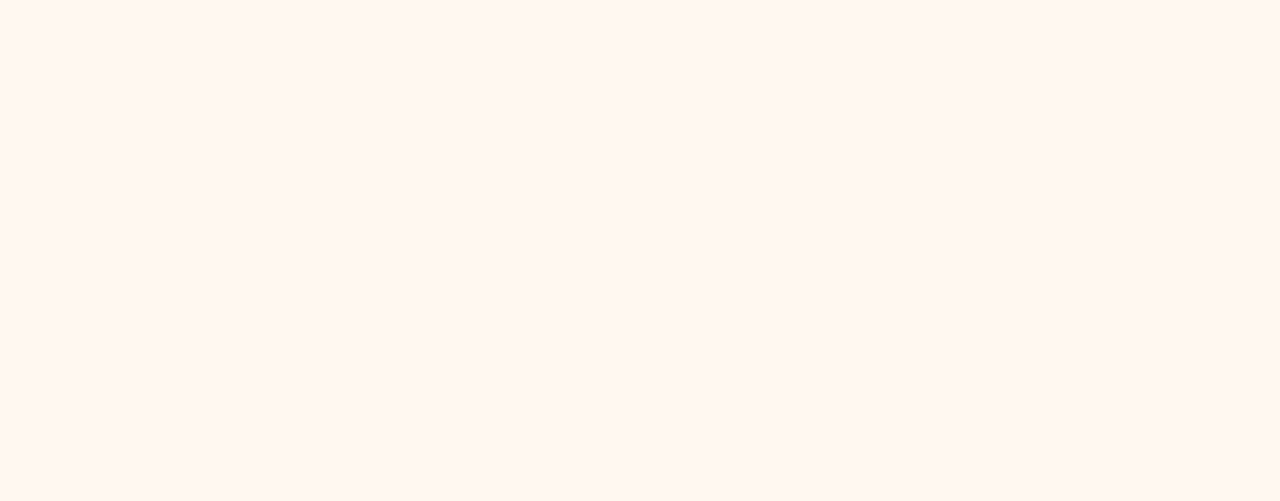
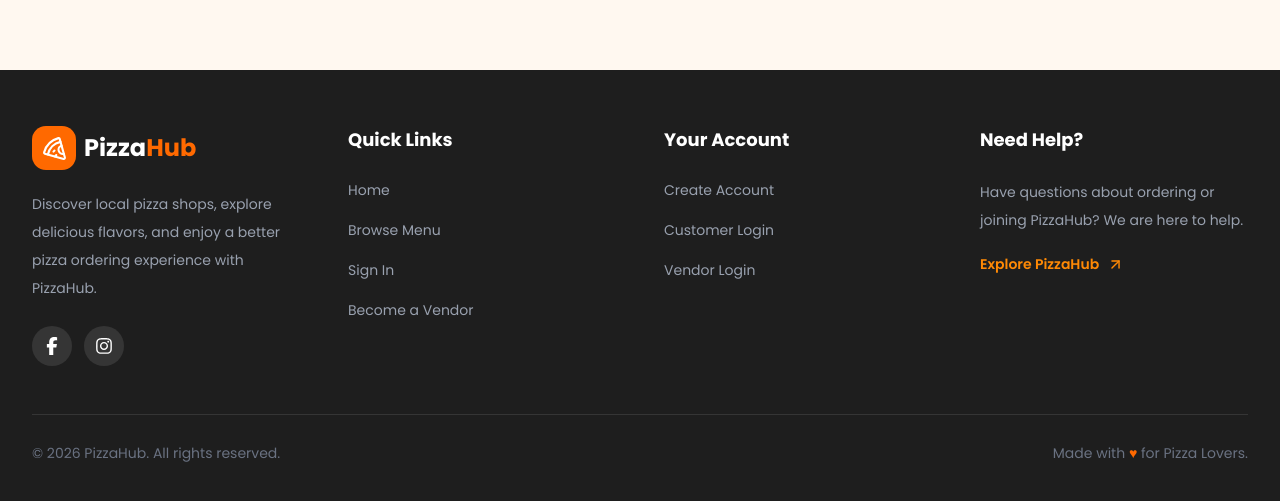
Before and after one commit to nazmincodes/PIZZA-GALLERY, a Next.js app: page / in a window 1280 px wide. Shown: the part 5377-5878 px from the top of the page. Before the commit the page ends 5447 px from the top, so only its background shows below. Built offline with nearby package versions, Linux system fonts and the light colour scheme.

Commit message:
create Footer

```diff
--- a/package.json
+++ b/package.json
@@ -17,6 +17,7 @@
     "next": "16.4.6",
     "react": "19.3.0",
     "react-dom": "19.3.0",
+    "react-icons": "^5.7.0",
     "shadcn": "^4.23.0",
     "sonner": "^2.0.8",
     "tw-animate-css": "^1.4.0"
--- a/src/app/page.tsx
+++ b/src/app/page.tsx
@@ -6,7 +6,7 @@ import HowItWorks from "@/components/home/HowItWorks";
 import FeaturedPizzas from "@/components/home/FeaturedPizzas";
 import PartnerCTA from "@/components/home/PartnerCTA";
 import Testimonials from "@/components/home/Testimonials";
-
+import Footer from "@/components/shared/Footer";
 
 export default function Home() {
   return (
@@ -23,6 +23,7 @@ export default function Home() {
         <PartnerCTA />
 
       </main>
+      <Footer />
     </>
   );
 }
--- /dev/null
+++ b/src/components/shared/Footer.tsx
@@ -0,0 +1,130 @@
+import Link from "next/link";
+import { Pizza, ArrowUpRight } from "lucide-react";
+import { FaFacebookF, FaInstagram } from "react-icons/fa6";
+
+const quickLinks = [
+  { name: "Home", href: "/" },
+  { name: "Browse Menu", href: "/menu" },
+  { name: "Sign In", href: "/sign-in" },
+  { name: "Become a Vendor", href: "/sign-up" },
+];
+
+const accountLinks = [
+  { name: "Create Account", href: "/sign-up" },
+  { name: "Customer Login", href: "/sign-in" },
+  { name: "Vendor Login", href: "/sign-in" },
+];
+
+export default function Footer() {
+  return (
+    <footer className="bg-[#1E1E1E] text-white">
+      <div className="mx-auto max-w-7xl px-4 py-14 sm:px-6 lg:px-8">
+
+        {/* Main Footer */}
+        <div className="grid gap-12 border-b border-white/10 pb-12 sm:grid-cols-2 lg:grid-cols-4">
+
+          {/* Brand Information */}
+          <div>
+            <Link href="/" className="mb-5 inline-flex items-center gap-2">
+              <div className="flex h-11 w-11 items-center justify-center rounded-xl bg-orange-500">
+                <Pizza size={25} />
+              </div>
+
+              <span className="text-2xl font-bold">
+                Pizza<span className="text-orange-500">Hub</span>
+              </span>
+            </Link>
+
+            <p className="max-w-xs text-sm leading-7 text-gray-400">
+              Discover local pizza shops, explore delicious flavors,
+              and enjoy a better pizza ordering experience with PizzaHub.
+            </p>
+
+            <div className="mt-6 flex gap-3">
+              <a
+                href="#"
+                aria-label="Facebook"
+                className="flex h-10 w-10 items-center justify-center rounded-full bg-white/10 transition hover:bg-orange-500"
+              >
+                <FaFacebookF size={18} />
+              </a>
+
+              <a
+                href="#"
+                aria-label="Instagram"
+                className="flex h-10 w-10 items-center justify-center rounded-full bg-white/10 transition hover:bg-orange-500"
+              >
+                <FaInstagram size={18} />
+              </a>
+            </div>
+          </div>
+
+          {/* Quick Links */}
+          <div>
+            <h3 className="mb-6 text-lg font-bold">Quick Links</h3>
+
+            <ul className="space-y-4">
+              {quickLinks.map((link) => (
+                <li key={link.name}>
+                  <Link
+                    href={link.href}
+                    className="text-sm text-gray-400 transition hover:text-orange-400"
+                  >
+                    {link.name}
+                  </Link>
+                </li>
+              ))}
+            </ul>
+          </div>
+
+          {/* Account */}
+          <div>
+            <h3 className="mb-6 text-lg font-bold">Your Account</h3>
+
+            <ul className="space-y-4">
+              {accountLinks.map((link) => (
+                <li key={link.name}>
+                  <Link
+                    href={link.href}
+                    className="text-sm text-gray-400 transition hover:text-orange-400"
+                  >
+                    {link.name}
+                  </Link>
+                </li>
+              ))}
+            </ul>
+          </div>
+
+          {/* Contact Information */}
+          <div>
+            <h3 className="mb-6 text-lg font-bold">Need Help?</h3>
+
+            <p className="text-sm leading-7 text-gray-400">
+              Have questions about ordering or joining PizzaHub?
+              We are here to help.
+            </p>
+
+            <Link
+              href="/"
+              className="mt-5 inline-flex items-center gap-2 text-sm font-semibold text-orange-400 transition hover:text-orange-300"
+            >
+              Explore PizzaHub
+              <ArrowUpRight size={17} />
+            </Link>
+          </div>
+        </div>
+
+        {/* Copyright */}
+        <div className="flex flex-col items-center justify-between gap-4 pt-7 text-center sm:flex-row">
+          <p className="text-sm text-gray-500">
+            © {new Date().getFullYear()} PizzaHub. All rights reserved.
+          </p>
+
+          <p className="text-sm text-gray-500">
+            Made with <span className="text-orange-500">♥</span> for Pizza Lovers.
+          </p>
+        </div>
+      </div>
+    </footer>
+  );
+}
```
Also changed, not shown: 1 other file (tests, documents, lock files or other folders).
